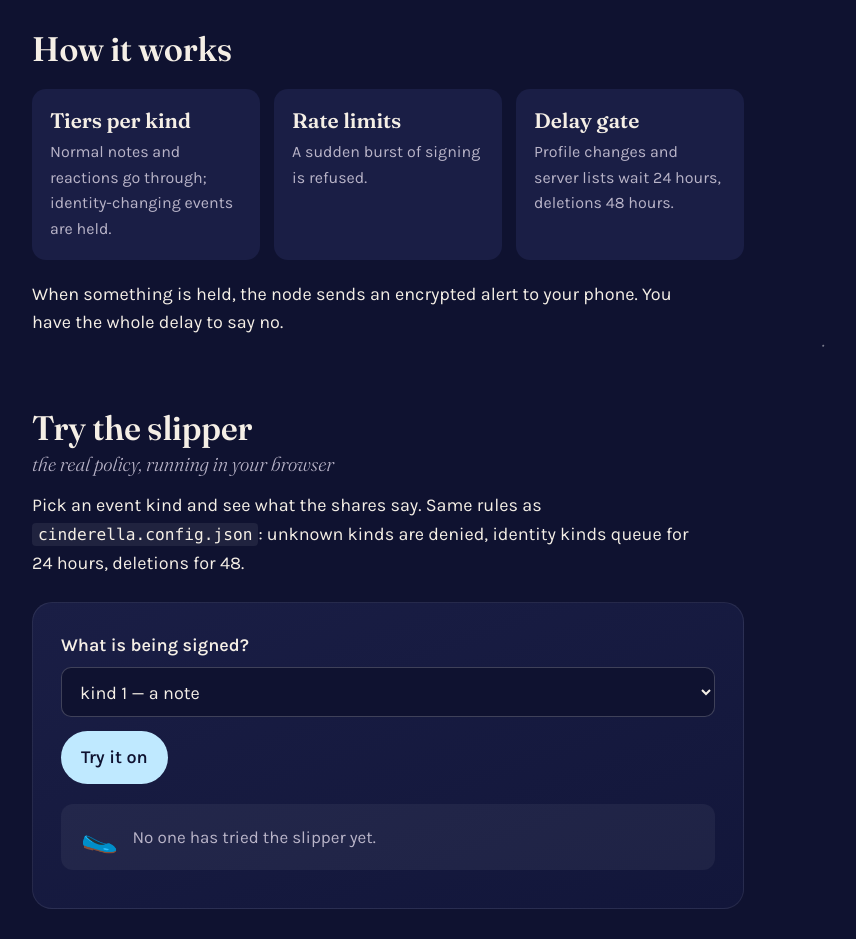
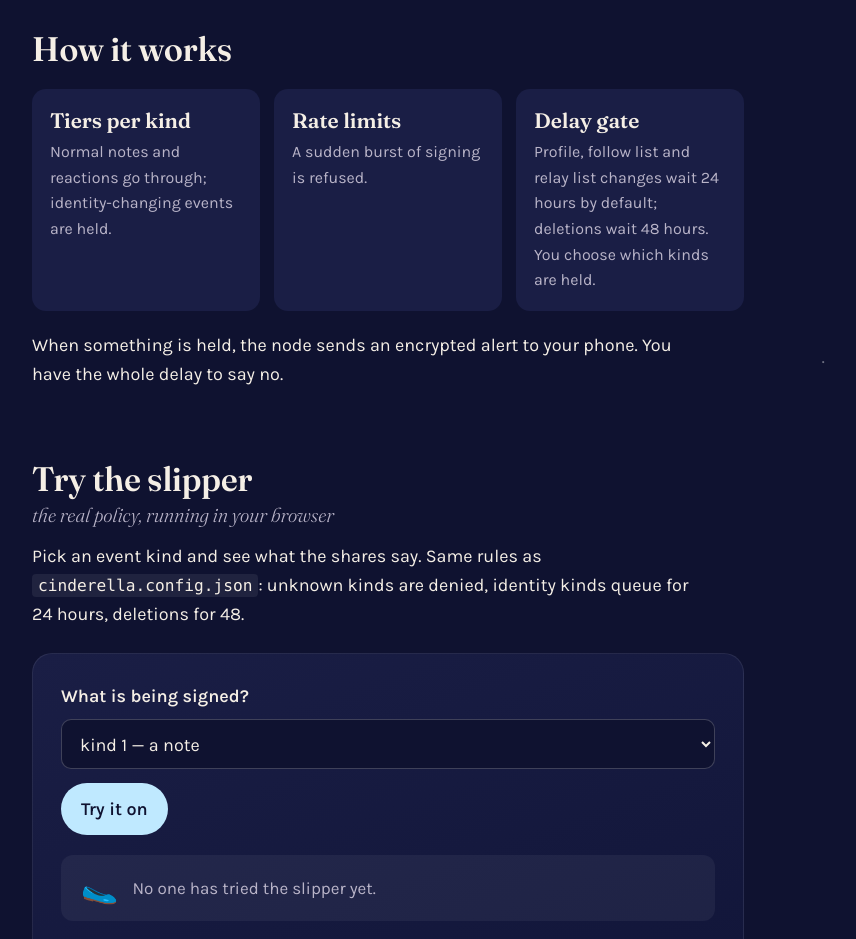
Before and after one commit to hasky00/cinderella, a website: page docs/index.html in a window 1280 px wide. Shown: the part 1140-2079 px from the top of the page, without its empty margins (252-1108 px from the left). Drawn offline with Linux system fonts and the light colour scheme.

Commit message:
docs: delay gate wording matches the default config

```diff
--- a/docs/index.html
+++ b/docs/index.html
@@ -267,7 +267,7 @@
     <ul class="cards">
       <li><h3>Tiers per kind</h3><p>Normal notes and reactions go through; identity-changing events are held.</p></li>
       <li><h3>Rate limits</h3><p>A sudden burst of signing is refused.</p></li>
-      <li><h3>Delay gate</h3><p>Profile changes and server lists wait 24 hours, deletions 48 hours.</p></li>
+      <li><h3>Delay gate</h3><p>Profile, follow list and relay list changes wait 24 hours by default; deletions wait 48 hours. You choose which kinds are held.</p></li>
     </ul>
     <p>When something is held, the node sends an encrypted alert to your phone. You have the whole delay to say no.</p>
   </section>
```
